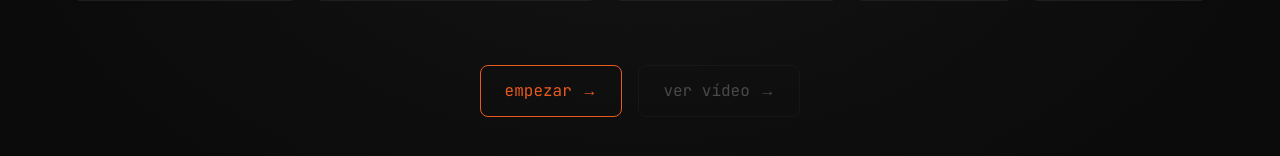
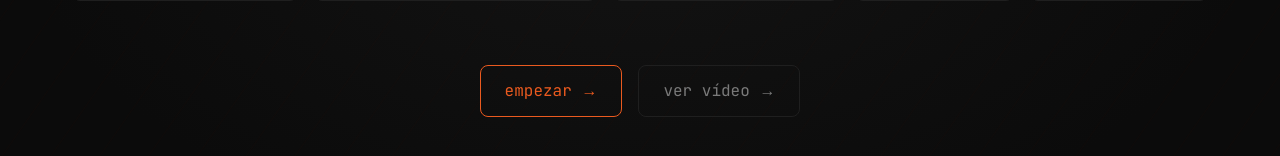
Before and after one commit to Inflanubes/protocol418-clase-crea-tu-web, a Next.js app: page / in a window 1280 px wide. Shown: the part 530-686 px from the top of the page. Built offline with nearby package versions, Linux system fonts and the light colour scheme.

Commit message:
feat: stagger CTA fade-in at end of animation

```diff
--- a/components/effects/AnimatedHero.module.css
+++ b/components/effects/AnimatedHero.module.css
@@ -127,3 +127,19 @@
   from { opacity: 0; transform: translateY(20px); }
   to   { opacity: 1; transform: translateY(0); }
 }
+
+/* Stage 3 — CTAs fade in after the migration completes.
+   Primary lands first to anchor attention, secondary follows 100ms later. */
+
+.ctaPrimary,
+.ctaSecondary {
+  opacity: 0;
+  animation: ctaEnter 250ms ease-out both;
+}
+.ctaPrimary   { animation-delay: 3000ms; }
+.ctaSecondary { animation-delay: 3100ms; }
+
+@keyframes ctaEnter {
+  from { opacity: 0; transform: translateY(8px); }
+  to   { opacity: 1; transform: translateY(0); }
+}
```
